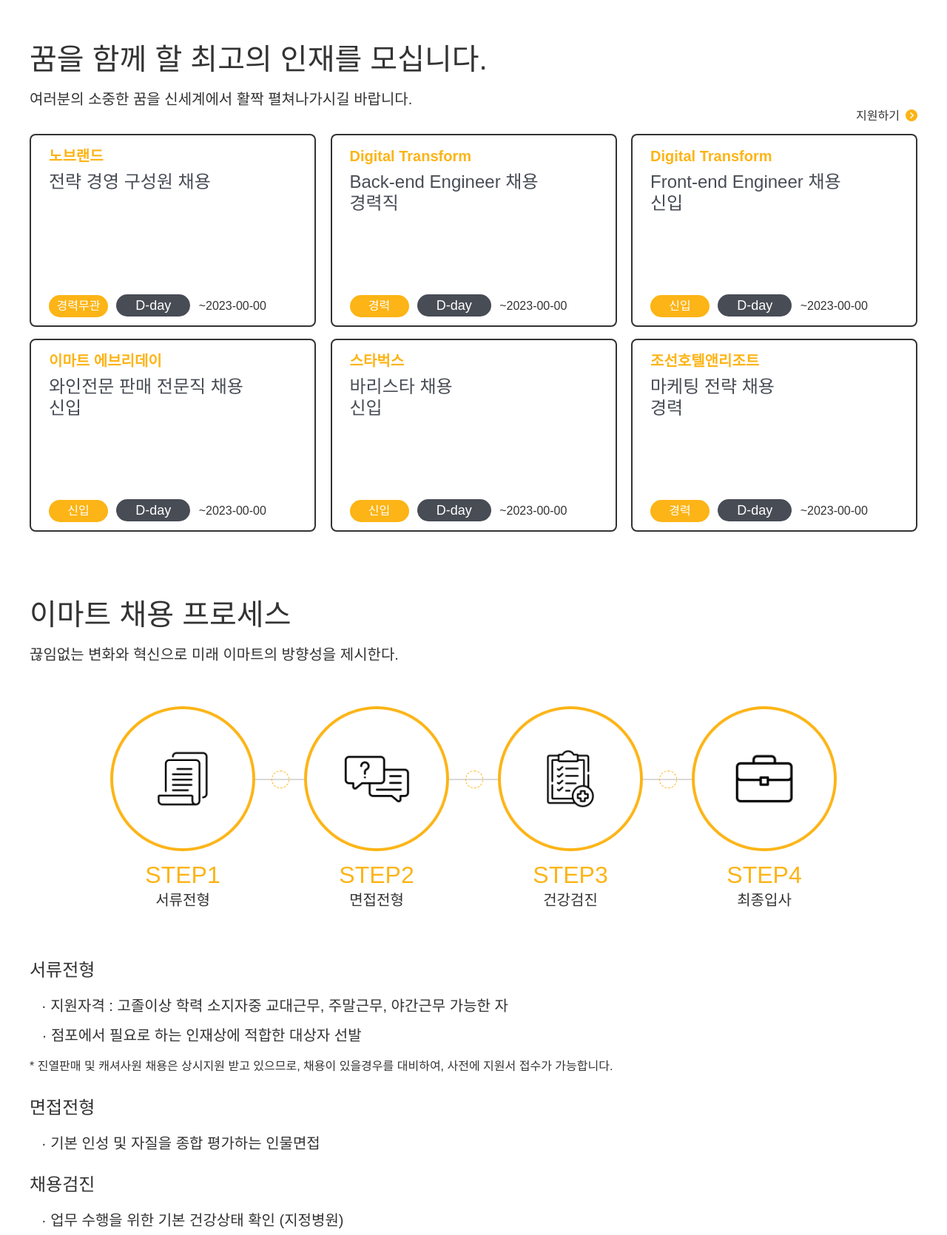
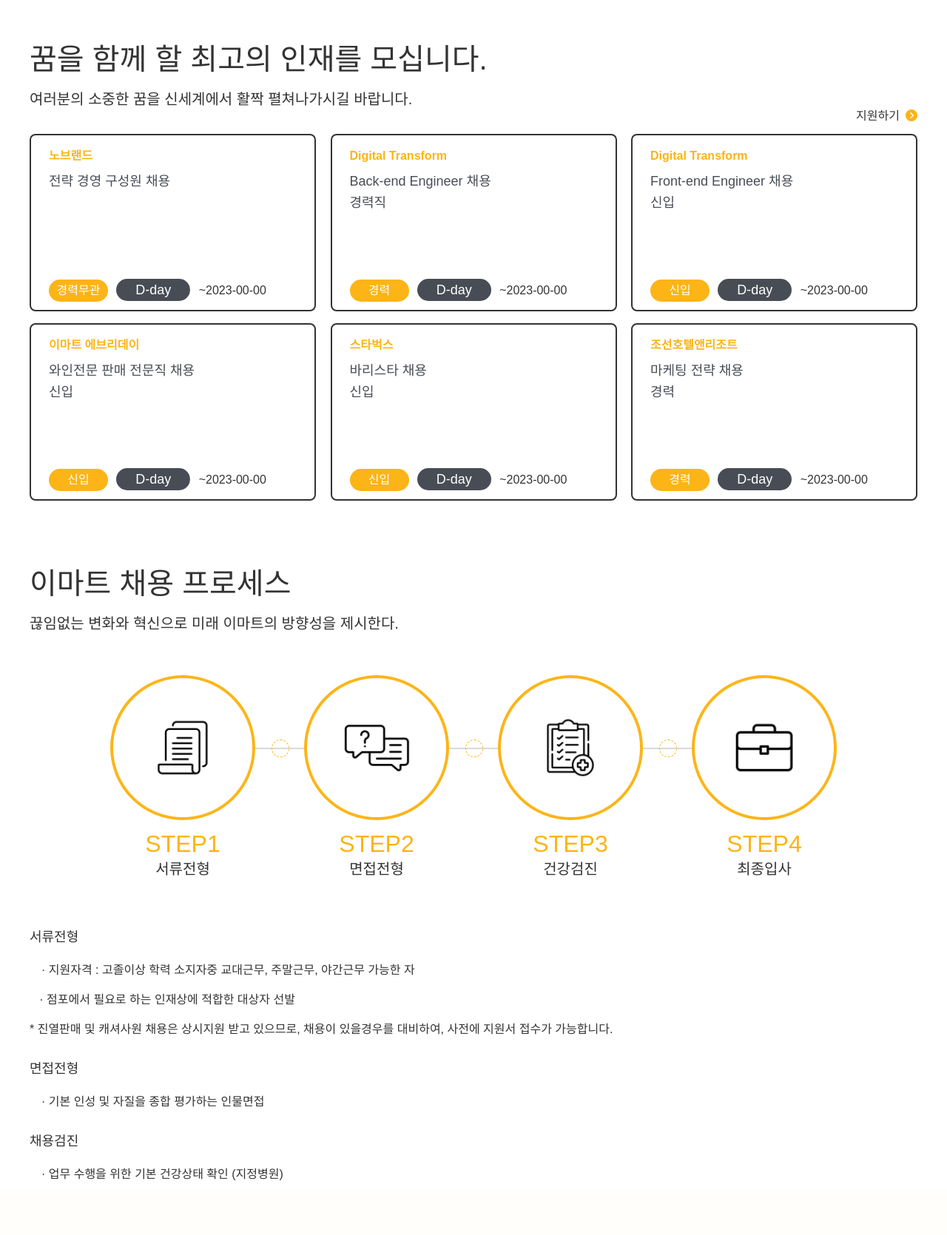
Before and after one commit to jiaeyamm33/Empress_Myeongseong, a PHP site: page /career.html in a window 1280 px wide. Shown: the part 832-2502 px from the top of the page at 74% size. After the commit the page ends 2428 px from the top, so only its background shows below. Run offline with PHP 8.4, Linux system fonts and the light colour scheme; some web fonts are replaced.

Commit message:
haha
haha

```diff
--- a/css/career.css
+++ b/css/career.css
@@ -99,7 +99,7 @@
 }
 #job ul li{
   width: 387px;
-  height: 261px;
+  height: 240px;
   border: 2px solid #333;
   box-sizing: border-box;
   padding-left: 24px;
@@ -127,21 +127,21 @@
 }
 #job ul li h3{
   color: var(--t-color03);
-  font-size: 20px;
+  font-size: 16px;
   font-weight: 600;
   line-height: 24px;
   margin-top: 16px;
 }
 #job ul li h4{
   color: var(--t-color04);
-  font-size: 24px;
+  font-size: 18px;
   font-weight: 400;
   line-height: 29px;
   margin-top: 8px;
-  padding-bottom: 109px;
+  padding-bottom: 88px;
 }
 #job ul li:first-child h4{
-  padding-bottom: 138px !important;
+  padding-bottom: 117px !important;
 }
 #job ul li a span{
   display: inline-block;
@@ -234,11 +234,11 @@
   margin-top: 60px !important;
 }
 #c_process h3{
-  font-size: 24px;
+  font-size: 18px;
   margin-top: 24px;
 }
 .c_txt04{
-  font-size: 20px;
+  font-size: 16px;
   line-height: 40px;
   margin-top: 16px;
   text-indent: 16px;
```
